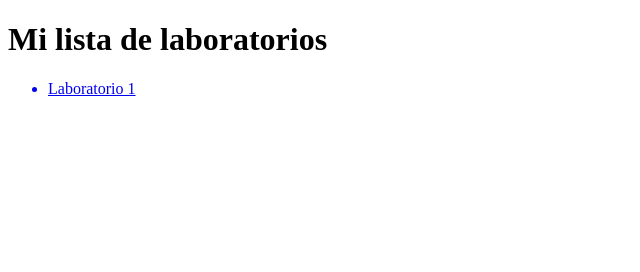
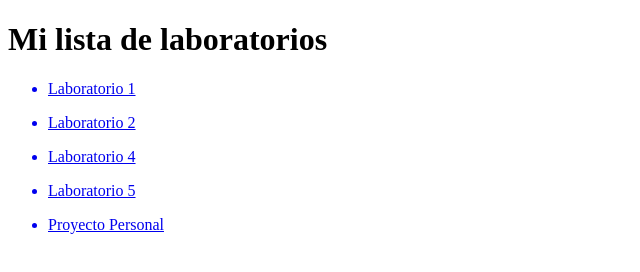
Before and after one commit to Adrianla98/LABS, a plain HTML site: page index.html in a window 1280 px wide. Shown: the whole page, without its empty margins (0-640 px from the left). Drawn offline with Linux system fonts and the light colour scheme.

Commit message:
Update index.html

```diff
--- a/index.html
+++ b/index.html
@@ -20,6 +20,34 @@
        </a>
   </ul>
 
+   <ul>
+    <a href= https://adrianla98.github.io/Lab2/ target="_blank" >
+      <li> Laboratorio 2
+      </li>
+       </a>
+  </ul>
+    </ul>
+
+   <ul>
+    <a href= https://adrianla98.github.io/Lab4/ target="_blank" >
+      <li> Laboratorio 4
+      </li>
+       </a>
+  </ul>
+
+    <ul>
+    <a href= https://adrianla98.github.io/Lab5/ target="_blank" >
+      <li> Laboratorio 5
+      </li>
+       </a>
+  </ul>
+
+   <ul>
+    <a href= https://adrianla98.github.io/CV/ target="_blank" >
+      <li> Proyecto Personal
+      </li>
+       </a>
+  </ul>
 
 </body>
 
```
